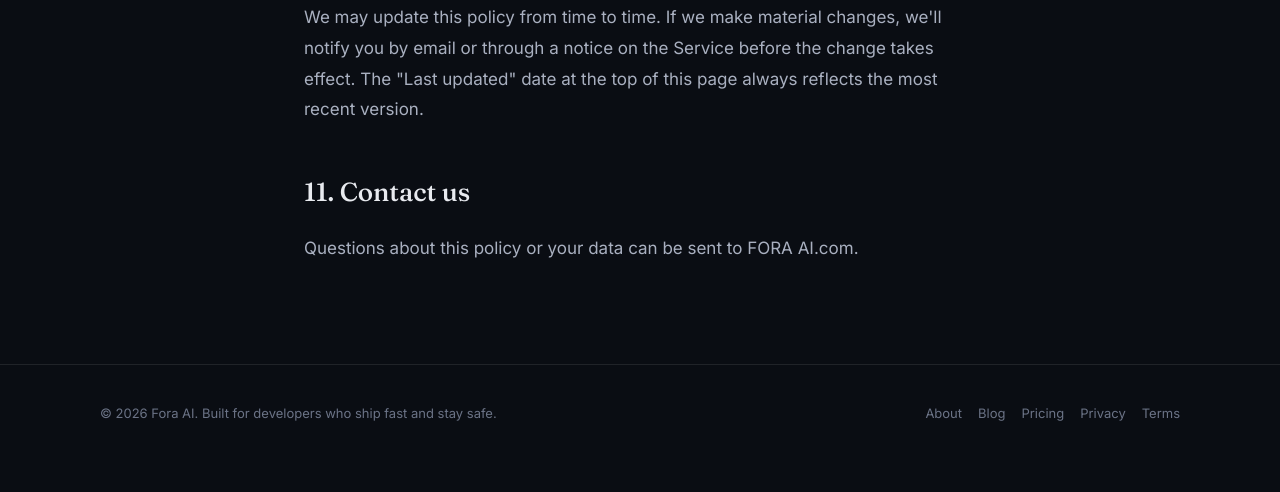
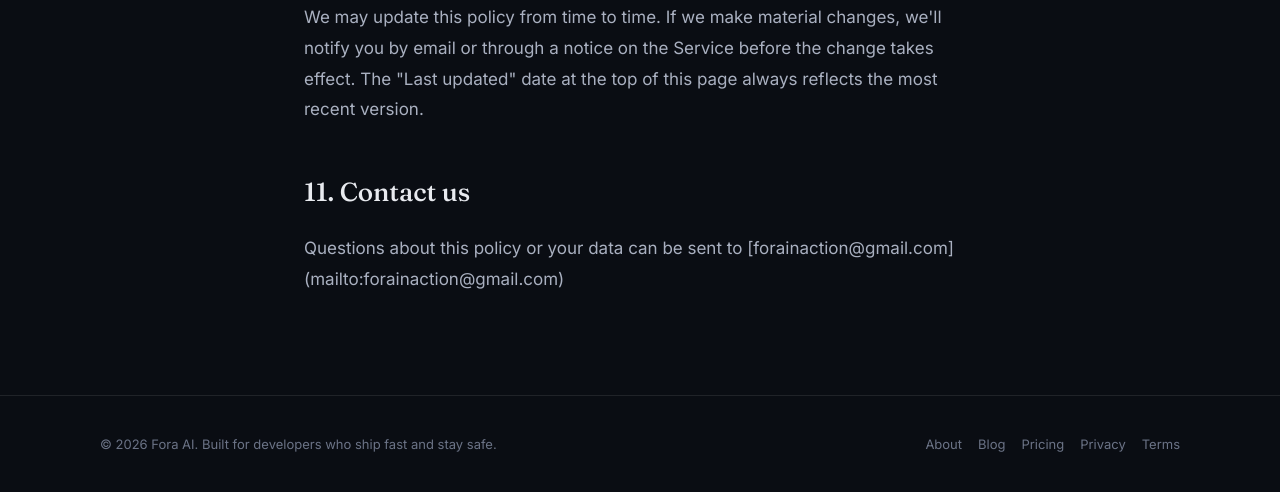
Before and after one commit to Faizan-ai-nova/Fora-ai-A-POWERFUL-TOOL, a Django app: page /privacy/ in a window 1280 px wide. Shown: the part 3811-4303 px from the top of the page. Before the commit the page ends 4232 px from the top, so only its background shows below. Run offline with Django 5.2, Linux system fonts and the light colour scheme.

Commit message:
Update privacy.html

```diff
--- a/templates/pages/privacy.html
+++ b/templates/pages/privacy.html
@@ -112,7 +112,7 @@
     <h2>11. Contact us</h2>
     <p>
       Questions about this policy or your data can be sent to
-      <a href="mailto:gamewithfaixu@gmail.com">FORA AI.com</a>.
+     [forainaction@gmail.com](mailto:forainaction@gmail.com)
     </p>
   </div>
 </div>
```
